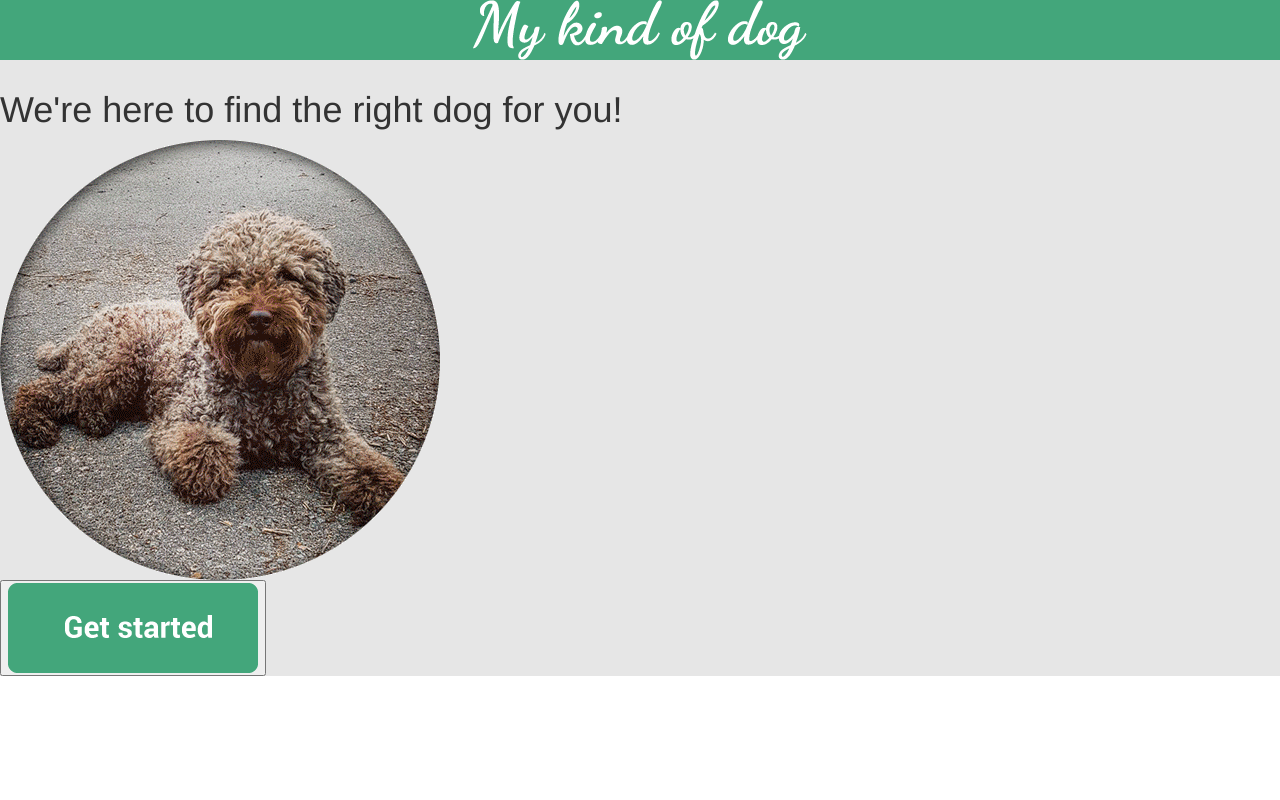
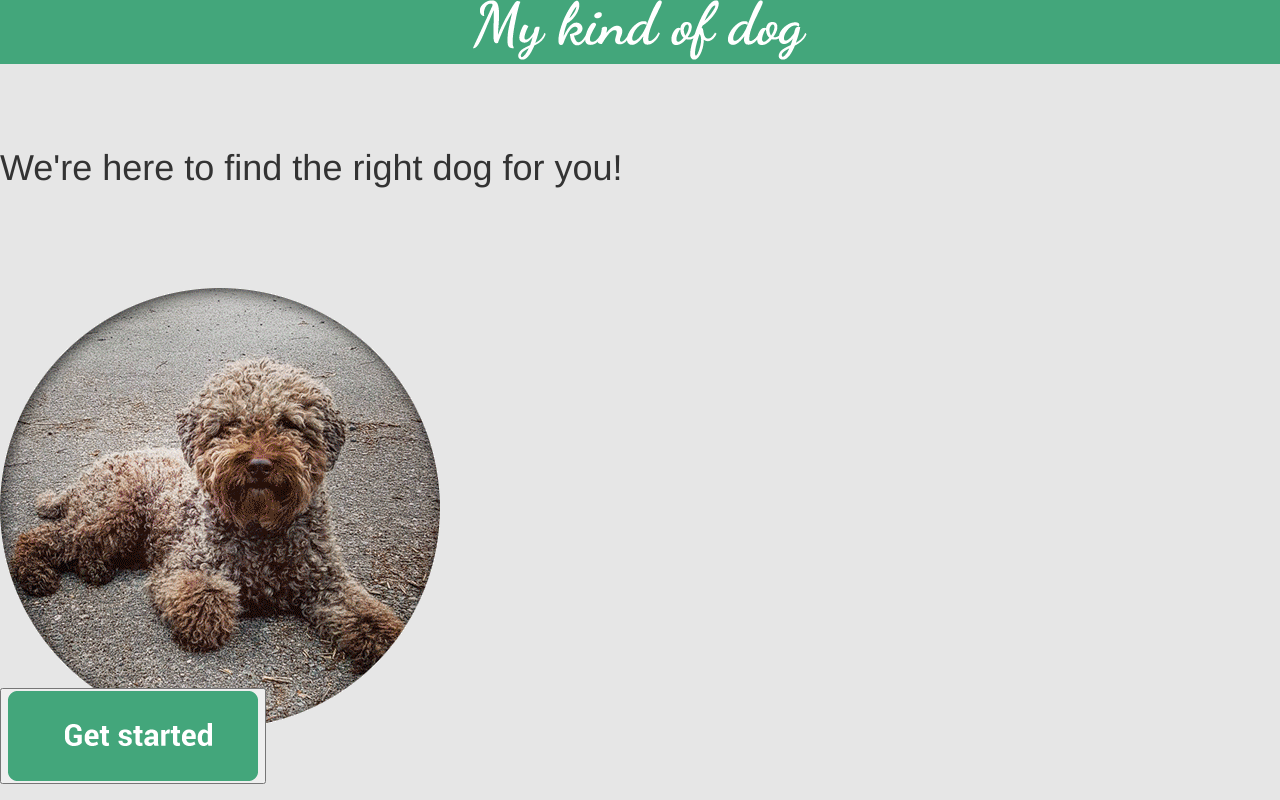
Before and after one commit to aaronfowles/mykindofdog, a Django app: page / in a window 1280 px wide. Run offline with Django 3.2, Linux system fonts and the light colour scheme; some libraries are stand-ins or nearby versions.

Commit message:
Made app full screen.

```diff
--- a/app/templates/app/index.html
+++ b/app/templates/app/index.html
@@ -19,10 +19,10 @@
 		padding: 0;
 	}
 	#overall {
-		height: 100%;
-		width: 100%;
+		height: 100vh;
+		width: 100vw;
 		background: #E6E6E6;
-		min-height: 100%;
+		overflow: hidden;
 	}
 	#header-row {
 		height: 8%;
```
